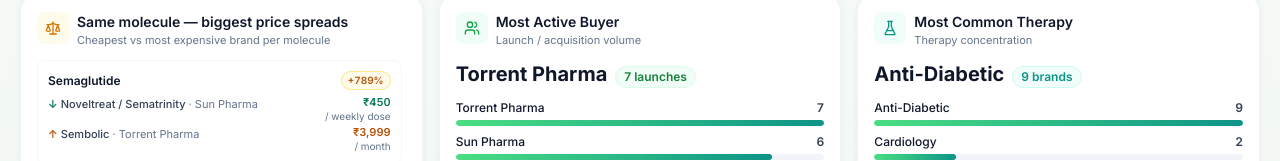
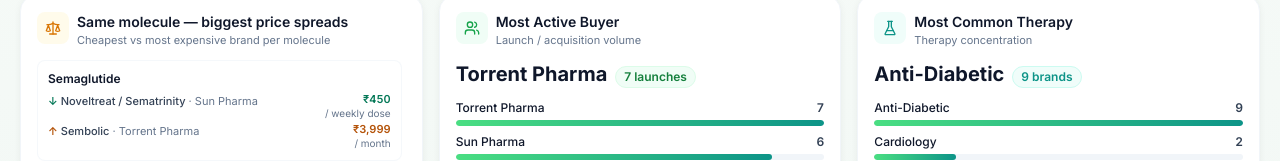
Before and after one commit to ceekay-munshot/druglaunchdash, a React (Vite) app: page / in a window 1280 px wide. Shown: the part 2713-2874 px from the top of the page. Built offline with nearby package versions, Linux system fonts and the light colour scheme.

Commit message:
Remove spread % chip from same-molecule price comparison widget
Show just the molecule name above the cheapest/dearest price rows.
Cross-formulation pairs (e.g. weekly vs monthly dosing) made the
percentage misleading; the raw prices with their unit suffixes are
clearer on their own.

```diff
--- a/src/components/InsightWidgets.jsx
+++ b/src/components/InsightWidgets.jsx
@@ -167,14 +167,9 @@ export default function InsightWidgets({ rows, selectedCompany }) {
                   key={b.mol}
                   className="border border-ink-100/70 rounded-lg p-2.5 bg-white"
                 >
-                  <div className="flex items-center justify-between gap-2 mb-1.5">
-                    <p className="text-xs font-semibold text-ink-900 capitalize truncate">
-                      {b.mol}
-                    </p>
-                    <span className="text-[10px] font-semibold tabular-nums text-amber-700 bg-amber-50 border border-amber-200 rounded-full px-1.5 py-px">
-                      +{b.spreadPct}%
-                    </span>
-                  </div>
+                  <p className="text-xs font-semibold text-ink-900 capitalize truncate mb-1.5">
+                    {b.mol}
+                  </p>
                   <div className="text-[11px] text-ink-700 space-y-1">
                     <div className="flex items-start justify-between gap-2">
                       <span className="truncate">
```
